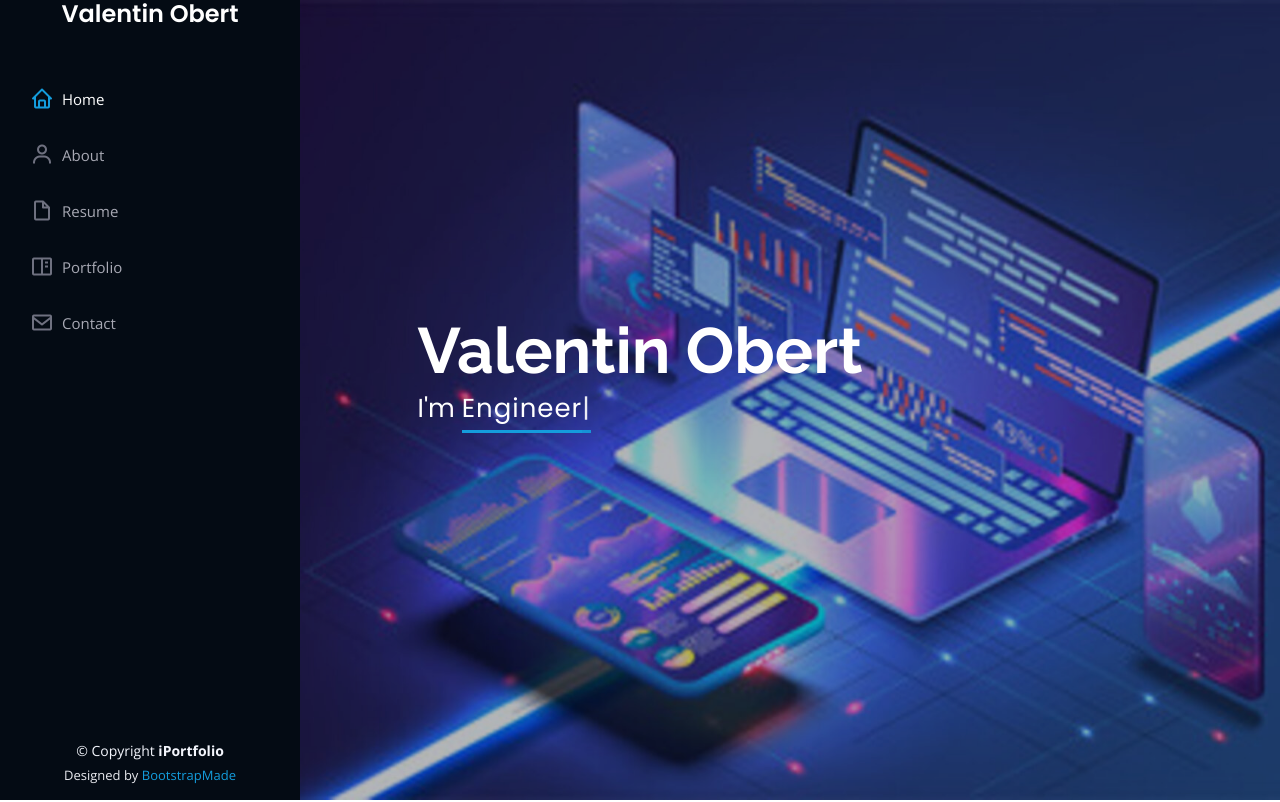
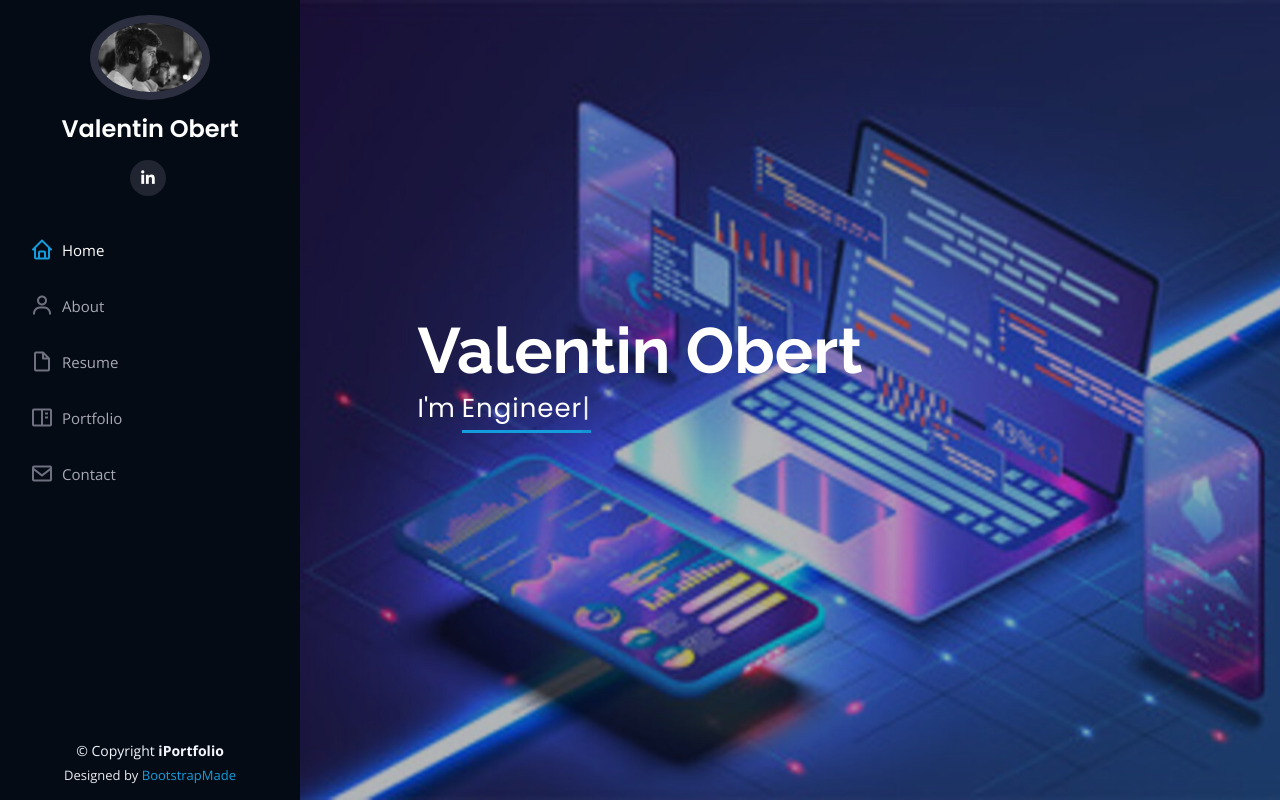
Before and after one commit to valentin-obert/valentin-obert.github.io, a plain HTML site: page index.html in a window 1280 px wide. Shown: the top 802 px of the page. Drawn offline with nearby package versions, Linux system fonts and the light colour scheme.

Commit message:
Update index.html

```diff
--- a/index.html
+++ b/index.html
@@ -46,9 +46,10 @@
     <div class="d-flex flex-column">
 
       <div class="profile">
-
+        <img src="assets/img/profile-img.jpg" alt="" class="img-fluid rounded-circle">
         <h1 class="text-light"><a href="index.html">Valentin Obert</a></h1>
         <div class="social-links mt-3 text-center">
+          <a href="https://fr.linkedin.com/in/valentin-obert" class="linkedin"><i class="bx bxl-linkedin"></i></a>
         </div>
       </div>
 
```
